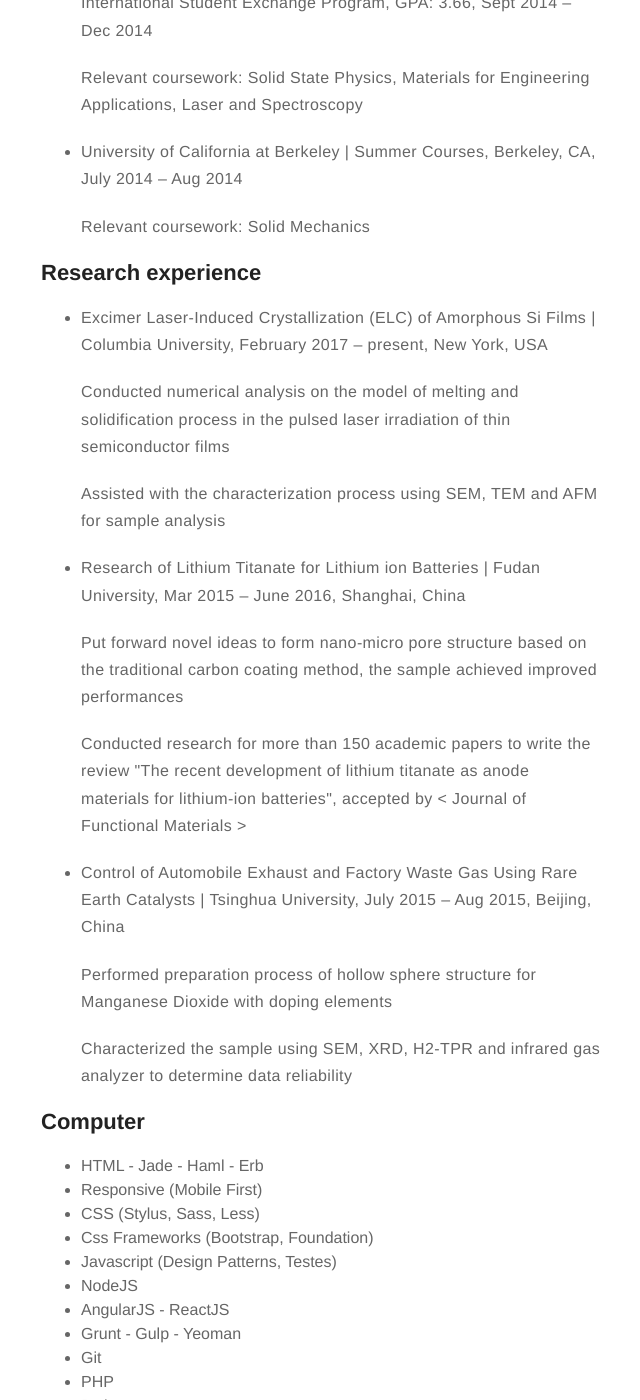
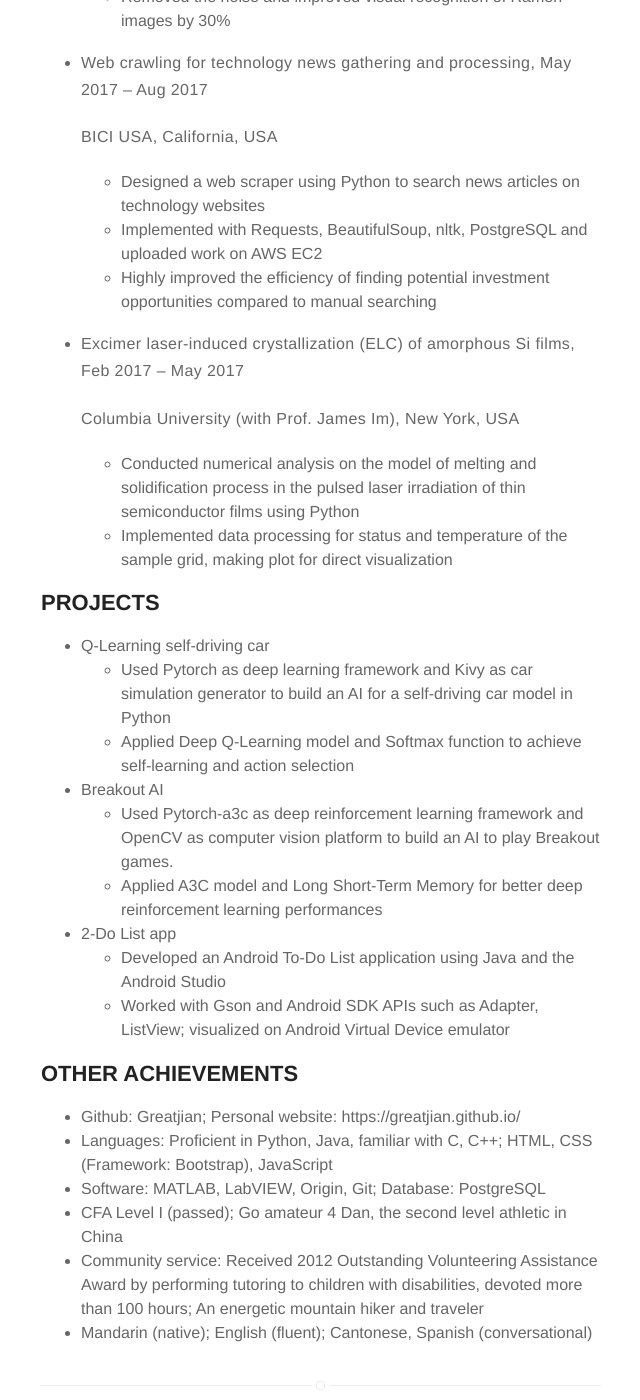
Before and after one commit to Greatjian/Greatjian.github.io, a Jekyll site: the page built from about.md, in a window 1280 px wide and 1400 px high, scrolled down 1206 px. Shown: the whole window, without its empty margins (319-959 px from the left). Built offline with Jekyll 4.4.1, drawn with Linux system fonts in a browser that asks for light colours; some of the changed text lies outside the part shown.

Commit message:
change about

```diff
--- a/about.md
+++ b/about.md
@@ -3,101 +3,67 @@ title: About
 layout: page
 ---
 ![Profile Image]({{ site.url }}/{{ site.picture }})
-<div align="center" >
-<p>
 
-<b><div color="$beta">一个高尚的人，一个纯粹的人，一个有道德的人，一个脱离了低级趣味的人，一个有益于人民的人。</div></b></p>
-<p>
 
-<b><div color="$beta">A noble man, a pure man, a man of morality, a man who is out of the low taste, a man who is good for the people.</div></b></p>
-</div>
+# Shujian WEN
 
-<h2>Education</h2>
-<ul>
-<li><p>
+## EDUCATION
 
-<b>Columbia University</b> | School of Engineering and Applied Science, New York, NY</p>
-    <p> MS in Materials Science and Engineering, GPA: 3.50, Expected Dec 2017</p>
-    <p>Relevant coursework: Partial Differential Equations, Crystallography, Electronic and Magnetic Properties of Materials, Nanotechnology, Kinetics of Transformations, Thermodynamic and Phase Diagram, Mechanical Behavior of Materials</p>
-</li>
-<li><p><b>Fudan University</b> | Department of Material Science, Shanghai, China</p>
-    <p> BS in Electronics Science and Technology, GPA: 3.30, Rank 3/22, Sept 2012 - June 2016</p>
-    <p> Relevant coursework: Mathematical Analysis, C Programming, Methods of Mathematical Physics, Linear Algebra, Materials Analysis, Preparation and Processing of Materials, Optoelectronic Technology and Devices</p>
-</li>
-<li><p>
+- Columbia University | School of Engineering and Applied Science | New York, NY
 
-   <b>The University of Hong Kong</b> | Department of Mechanical Engineering, Hong Kong, China</p>
-   <p> International Student Exchange Program, GPA: 3.66, Sept 2014 – Dec 2014</p>
-   <p> Relevant coursework: Solid State Physics, Materials for Engineering Applications, Laser and Spectroscopy</p>
-</li>
-<li><p>
+    MS in Materials Science and Engineering, GPA: 3.53, Expected Dec 2017
 
-   <b>University of California at Berkeley</b> | Summer Courses, Berkeley, CA, July 2014 – Aug 2014</p>
-   <p> Relevant coursework: Solid Mechanics</p>
-</li>
-</ul>
+    Relevant coursework: Data Structures in Java, Partial Differential Equations, Numerical Methods
 
-<h2>Research experience</h2>
-<ul>
-<li><p>
+- Fudan University | Department of Material Science | Shanghai, China
 
-<b>Excimer Laser-Induced Crystallization (ELC) of Amorphous Si Films</b> | Columbia University, February 2017 – present, New York, USA</p>
-<p>Conducted numerical analysis on the model of melting and solidification process in the pulsed laser irradiation of
-thin semiconductor films</p>
-<p>Assisted with the characterization process using SEM, TEM and AFM for sample analysis</p>
-</li>
-<li><p>
+    BS in Electronics Science and Technology, GPA: 3.30, Rank 3/22                                                          Sept 2012 - June 2016
 
-<b>Research of Lithium Titanate for Lithium ion Batteries</b> | Fudan University, Mar 2015 – June 2016,  Shanghai, China</p>
-<p>Put forward novel ideas to form nano-micro pore structure based on the traditional carbon coating method, the sample achieved improved performances</p>
-<p>Conducted research for more than 150 academic papers to write the review "The recent development of lithium titanate as anode materials for lithium-ion batteries", accepted by < Journal of Functional Materials ></p>
-</li>
-<li><p>
+    Relevant coursework: C Programming, Mathematical Analysis, Methods of Mathematical Physics, Linear Algebra
 
-<b>Control of Automobile Exhaust and Factory Waste Gas Using Rare Earth Catalysts</b> | Tsinghua University, July 2015 – Aug 2015, Beijing, China</p>
-<p>Performed preparation process of hollow sphere structure for Manganese Dioxide with doping elements</p>
-<p>Characterized the sample using SEM, XRD, H2-TPR and infrared gas analyzer to determine data reliability</p>
-</li></ul>
+## EXPERIENCE
 
-<h2>Computer</h2>
+- High throughput smoothing of Raman images for studying lithium negative electrode, Aug 2017 – Present
 
-<ul class="skill-list">
-	<li>HTML - Jade - Haml - Erb</li>
-	<li>Responsive (Mobile First)</li>
-	<li>CSS (Stylus, Sass, Less)</li>
-	<li>Css Frameworks (Bootstrap, Foundation)</li>
-	<li>Javascript (Design Patterns, Testes)</li>
-	<li>NodeJS</li>
-	<li>AngularJS - ReactJS</li>
-	<li>Grunt - Gulp - Yeoman</li>
-	<li>Git</li>
-	<li>PHP</li>
-	<li>Python</li>
-	<li>MySQL - MongoDB</li>
-	<li>Scrum and Kanban</li>
-	<li>TDD e Continuous Integration</li>
-</ul>
+    Columbia University (with Prof. Yuan Yang), New York, USA
 
-<h2>Projects</h2>
+    - Implemented Gaussian kernel smoothing regression to achieve smoothing of Raman images using MATLAB
+    - Removed the noise and improved visual recognition of Ramen images by 30%
 
-<ul>
-	<li><a href="#">Review of lithium ion batteries</a></li>
-	<li><a href="#">Numerical simulation for Si/SiO2 phase transformation</a></li>
-</ul>
+- Web crawling for technology news gathering and processing, May 2017 – Aug 2017
 
-<h2>Accomplishments and awards</h2>
-<ul>
-<li>Second Prize for Academic Scholarship of Fudan University, June 2016</li>
-<li>William and Fung Scholarship, Sept 2014</li>
-<li>Second Prize for Academic Scholarship of Fudan University, Dec 2013</li>
-<li>Outstanding Volunteering Assistance Award, Sept 2013</li>
-</ul>
+    BICI USA, California, USA
 
-<h2>Skills</h2>
+    - Designed a web scraper using Python to search news articles on technology websites
+    - Implemented with Requests, BeautifulSoup, nltk, PostgreSQL and uploaded work on AWS EC2
+    - Highly improved the efficiency of finding potential investment opportunities compared to manual searching
 
-<ul>
-    <li>
+- Excimer laser-induced crystallization (ELC) of amorphous Si films, Feb 2017 – May 2017
 
-   <b>CFA level I passed</b></li>
-    <li><b>Language:</b> Mandarin (native); English (fluent); Cantonese, Spanish (conversational)</li>
-</ul>
+    Columbia University (with Prof. James Im), New York, USA
+
+    - Conducted numerical analysis on the model of melting and solidification process in the pulsed laser irradiation of thin semiconductor films using Python
+    - Implemented data processing for status and temperature of the sample grid, making plot for direct visualization
+
+## PROJECTS
+
+- Q-Learning self-driving car
+    - Used Pytorch as deep learning framework and Kivy as car simulation generator to build an AI for a self-driving car model in Python
+    - Applied Deep Q-Learning model and Softmax function to achieve self-learning and action selection
+
+- Breakout AI
+    - Used Pytorch-a3c as deep reinforcement learning framework and OpenCV as computer vision platform to build an AI to play Breakout games.
+    - Applied A3C model and Long Short-Term Memory for better deep reinforcement learning performances
+
+- 2-Do List app
+    - Developed an Android To-Do List application using Java and the Android Studio
+    - Worked with Gson and Android SDK APIs such as Adapter, ListView; visualized on Android Virtual Device emulator
+
+## OTHER ACHIEVEMENTS
+
+- Github: Greatjian; Personal website: https://greatjian.github.io/
+- Languages: Proficient in Python, Java, familiar with C, C++; HTML, CSS (Framework: Bootstrap), JavaScript
+- Software: MATLAB, LabVIEW, Origin, Git; Database: PostgreSQL
+- CFA Level I (passed); Go amateur 4 Dan, the second level athletic in China
+- Community service: Received 2012 Outstanding Volunteering Assistance Award by performing tutoring to children with disabilities, devoted more than 100 hours; An energetic mountain hiker and traveler
+- Mandarin (native); English (fluent); Cantonese, Spanish (conversational)
```
Also changed, not shown: _posts/2017-08-17-web_crawler.md (+1 -1 lines), _posts/2017-09-01-2DoList.md (+3 -1 lines), 1 other file.
